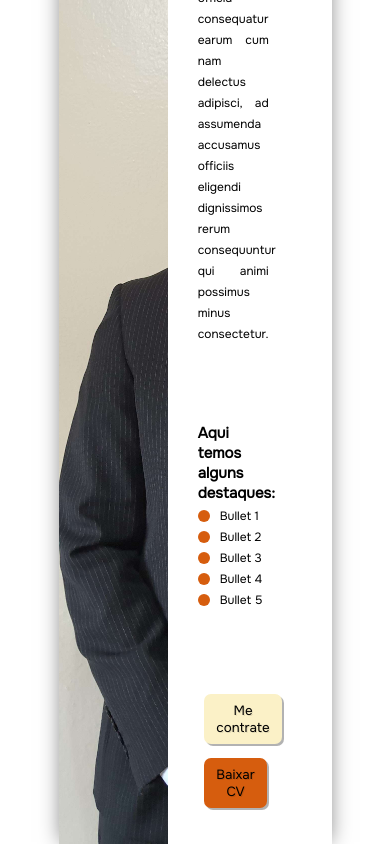
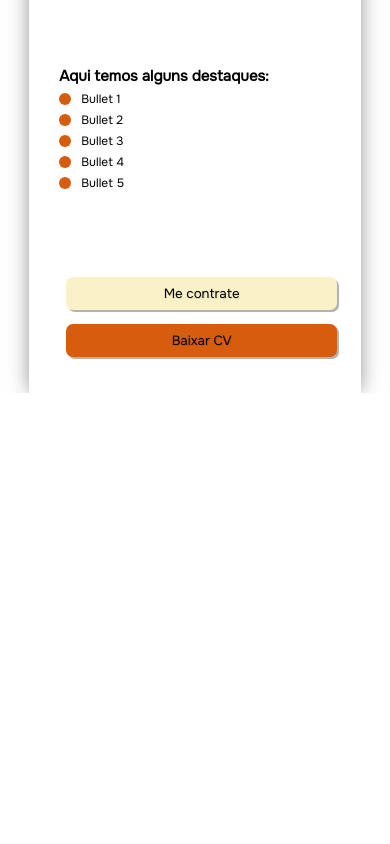
Before and after one commit to CalebeCopello/portfolio, a React (Create React App) app in the folder client/: page / in a window 390 px wide. Shown: the part 1150-1994 px from the top of the page. After the commit the page ends 1543 px from the top, so only its background shows below. Built offline with nearby package versions, Linux system fonts and the light colour scheme.

Commit message:
Update AboutMe.css
responsiveness

```diff
--- a/client/src/PortfolioContainer/AboutMe/AboutMe.css
+++ b/client/src/PortfolioContainer/AboutMe/AboutMe.css
@@ -51,3 +51,26 @@
     background-color: var(--orange0);
     border-radius: 50%;
 }
+
+@media only screen and (max-width: 1110px) {
+    .about-me-parent {
+        width: 85%;
+    }
+}
+@media only screen and (max-width: 898px) {
+    .about-me-profile {
+        display: none;
+    }
+    .about-me-details {
+        width: 100%;
+    }
+}
+@media only screen and (max-width: 466px) {
+    .about-me-options {
+        display: flex;
+        flex-direction: column;
+    }
+    .about-me-options button {
+        width: 100%;
+    }
+}
```
